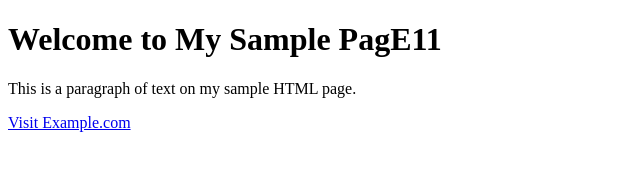
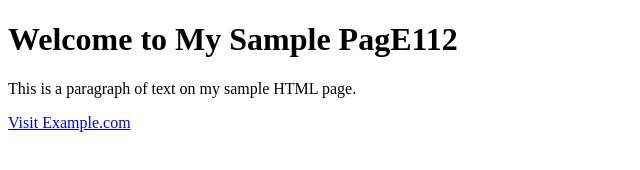
Before and after one commit to anita98766/static1, a plain HTML site: page index.html in a window 1280 px wide. Shown: the full height of the page, 0-640 px from the left. Drawn offline with Linux system fonts and the light colour scheme.

Commit message:
11Update index.html

```diff
--- a/index.html
+++ b/index.html
@@ -4,7 +4,7 @@
     <title>Sample HTML Page1</title>
 </head>
 <body>
-    <h1>Welcome to My Sample PagE11</h1>
+    <h1>Welcome to My Sample PagE112</h1>
     <p>This is a paragraph of text on my sample HTML page.</p>
     <a href="https://www.example.com">Visit Example.com</a>
 </body>
```
